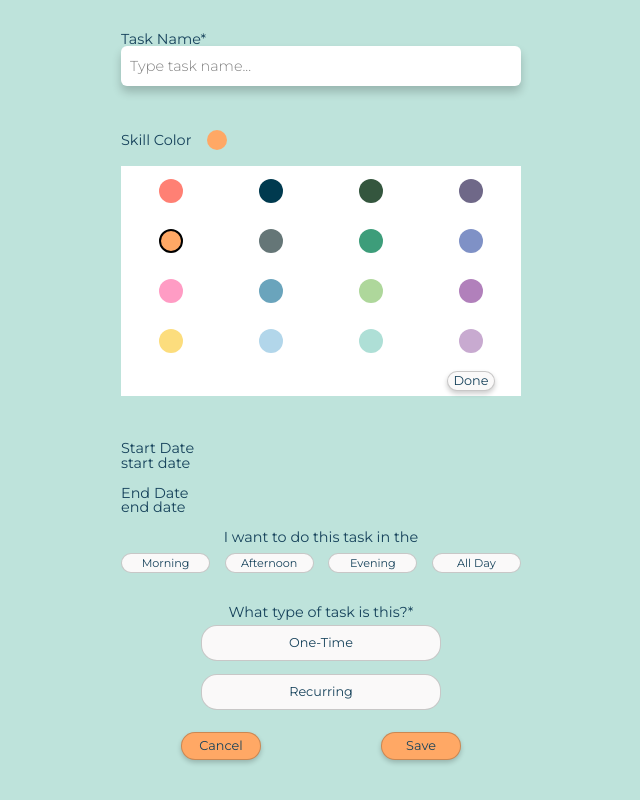
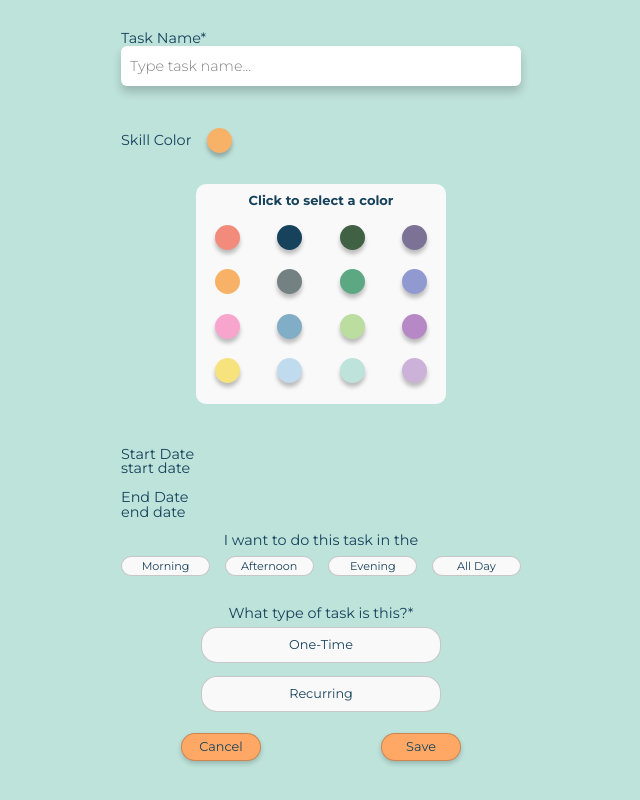
Before and after one commit to v-lai/leap, a React (Create React App) app: page /createtask in a window 1280 px wide. Both pictures are taken after a click on the button "selected-color". Shown: the whole page, without its empty margins (319-959 px from the left). Built offline with nearby package versions, Linux system fonts and the light colour scheme.

Commit message:
ui-tasks-date-picker: change colors & update skill color picker

```diff
--- a/src/components/main/CreateTask/CreateTask.js
+++ b/src/components/main/CreateTask/CreateTask.js
@@ -9,6 +9,7 @@ import * as locale from 'rmc-date-picker/lib/locale/en_US';
 import 'rmc-picker/assets/index.css';
 import 'rmc-date-picker/assets/index.css';
 import { MONTHS_IN_YEAR } from '../../../utils/constants';
+import { black25, orange } from '../../../themes/theme';
 
 const TIME_OF_DAY = ['Morning', 'Afternoon', 'Evening', 'All Day'];
 const TIME_OF_DAY_MAP = {
@@ -34,7 +35,7 @@ export default function CreateTask(props) {
   const [displayStartDate, showStartDate] = useState(false);
   const [endDate, setEndDate] = useState(new Date());
   const [displayEndDate, showEndDate] = useState(false);
-  const [skillColor, setColorSelection] = useState('#FFA865');
+  const [skillColor, setColorSelection] = useState(orange);
   const [timeOfDay, setTimeOfDay] = useState(null);
   const [taskType, setTaskType] = useState(null);
   const [repeat, setRepeating] = useState(null);
@@ -98,6 +99,7 @@ export default function CreateTask(props) {
         style={{
           display: 'inline-flex',
           alignItems: 'center',
+          paddingBottom: '1rem'
         }}
       >
         <p>Skill Color</p>
@@ -108,13 +110,14 @@ export default function CreateTask(props) {
             display: 'table',
             marginLeft: '1rem',
             backgroundColor: skillColor,
-            height: '20px',
-            width: '20px',
+            height: '1.563rem',
+            width: '1.563rem',
             MozBorderRadius: '50%',
             WebkitBorderRadius: '50%',
             borderRadius: '50%',
             KhtmlBorderRadius: '50%',
             border: 'none',
+            boxShadow: `0 4px 4px 0 ${black25}`,
           }}
           onClick={() => showColorSelection(true)}
         ></button>
--- a/src/components/main/CreateTask/SkillColorOptions.js
+++ b/src/components/main/CreateTask/SkillColorOptions.js
@@ -1,23 +1,43 @@
 import React from 'react';
 import { Button } from '../../base/Button/Button';
+import {
+  bluegrey,
+  darkNavy,
+  forest,
+  grapefruit,
+  greyLime,
+  greyPurple,
+  lavender,
+  orange,
+  peacock,
+  perrywinkle,
+  powderBlue,
+  softPink,
+  steelGrey,
+  teal,
+  wheat,
+  wisteria,
+  black25,
+  white,
+} from '../../../themes/theme';
 
 const COLOR_OPTIONS = [
-  '#FF8074',
-  '#003A4F',
-  '#34563E',
-  '#6F6888',
-  '#FFA865',
-  '#657677',
-  '#3D9D7A',
-  '#7F91C6',
-  '#FF9CC4',
-  '#6AA4BC',
-  '#AED79B',
-  '#B180BB',
-  '#FCDD7D',
-  '#B2D6EA',
-  '#AEDFD6',
-  '#C8AAD0',
+  grapefruit,
+  darkNavy,
+  forest,
+  greyPurple,
+  orange,
+  steelGrey,
+  peacock,
+  perrywinkle,
+  softPink,
+  bluegrey,
+  greyLime,
+  wisteria,
+  wheat,
+  powderBlue,
+  teal,
+  lavender,
 ];
 
 export default function SkillColorOptions({
@@ -29,13 +49,29 @@ export default function SkillColorOptions({
     <div
       style={{
         display: 'grid',
+        width: '15.625rem',
+        height: '13.75rem',
+        borderRadius: '10px',
         gridTemplateColumns: '1fr 1fr 1fr 1fr',
-        gridTemplateRows: '50px 50px 50px 50px 30px',
+        gridTemplateRows: '2rem 1fr 1fr 1fr 1fr 0.25fr',
         justifyItems: 'center',
         alignItems: 'center',
-        backgroundColor: '#FFF',
+        backgroundColor: white,
       }}
     >
+      <p
+        style={{
+          gridColumnStart: 1,
+          gridColumnEnd: 5,
+          height: '0.938rem',
+          lineHeight: '1rem',
+          alignSelf: 'center',
+          fontSize: '0.813rem',
+          fontWeight: 'bold',
+        }}
+      >
+        Click to select a color
+      </p>
       {COLOR_OPTIONS.map((color) => (
         <button
           key={color}
@@ -43,25 +79,21 @@ export default function SkillColorOptions({
           aria-label={`color-${color}`}
           style={{
             backgroundColor: color,
-            height: '1.5rem',
-            width: '1.5rem',
+            height: '1.563rem',
+            width: '1.563rem',
             MozBorderRadius: '50%',
             WebkitBorderRadius: '50%',
             borderRadius: '50%',
             KhtmlBorderRadius: '50%',
-            border: color === skillColor ? '2px solid black' : 'none',
+            border: 'none',
+            boxShadow: color === skillColor ? 'none' : `0 4px 4px 0 ${black25}`,
           }}
-          onClick={() => setColorSelection(color)}
+          onClick={() => {
+            setColorSelection(color);
+            done(false);
+          }}
         />
       ))}
-      <Button
-        type="button"
-        className="button"
-        style={{ gridColumnStart: 4, lineHeight: '1rem' }}
-        onClick={() => done(false)}
-      >
-        Done
-      </Button>
     </div>
   );
 }
--- a/src/themes/theme.js
+++ b/src/themes/theme.js
@@ -7,4 +7,45 @@ const lightTheme = {
   errorColor: "rgb(247, 103, 103)",
 };
 
-export { lightTheme };
+const teal = '#bee3db';
+const orange = '#f7b267';
+const darkNavy = '#16425b';
+const white = '#faf9f9';
+const black25 = 'rgba(0, 0, 0, 0.25)';
+const paleSalmon = '#facb99';
+const grapefruit = '#f38b7d';
+const forest = '#416144';
+const greyPurple = '#7b7295';
+const steelGrey = '#738182';
+const peacock = '#5ba883';
+const perrywinkle = '#909ad0';
+const softPink = '#f8a5cd';
+const bluegrey = '#82adc6';
+const greyLime = '#bbdda0';
+const wisteria = '#b689c6';
+const wheat = '#f6e37d';
+const powderBlue = '#c1dbee';
+const lavender = '#ccb2d8';
+
+export {
+  lightTheme,
+  teal,
+  orange,
+  darkNavy,
+  white,
+  black25,
+  paleSalmon,
+  grapefruit,
+  forest,
+  greyPurple,
+  steelGrey,
+  peacock,
+  perrywinkle,
+  softPink,
+  bluegrey,
+  greyLime,
+  wisteria,
+  wheat,
+  powderBlue,
+  lavender,
+};
```
